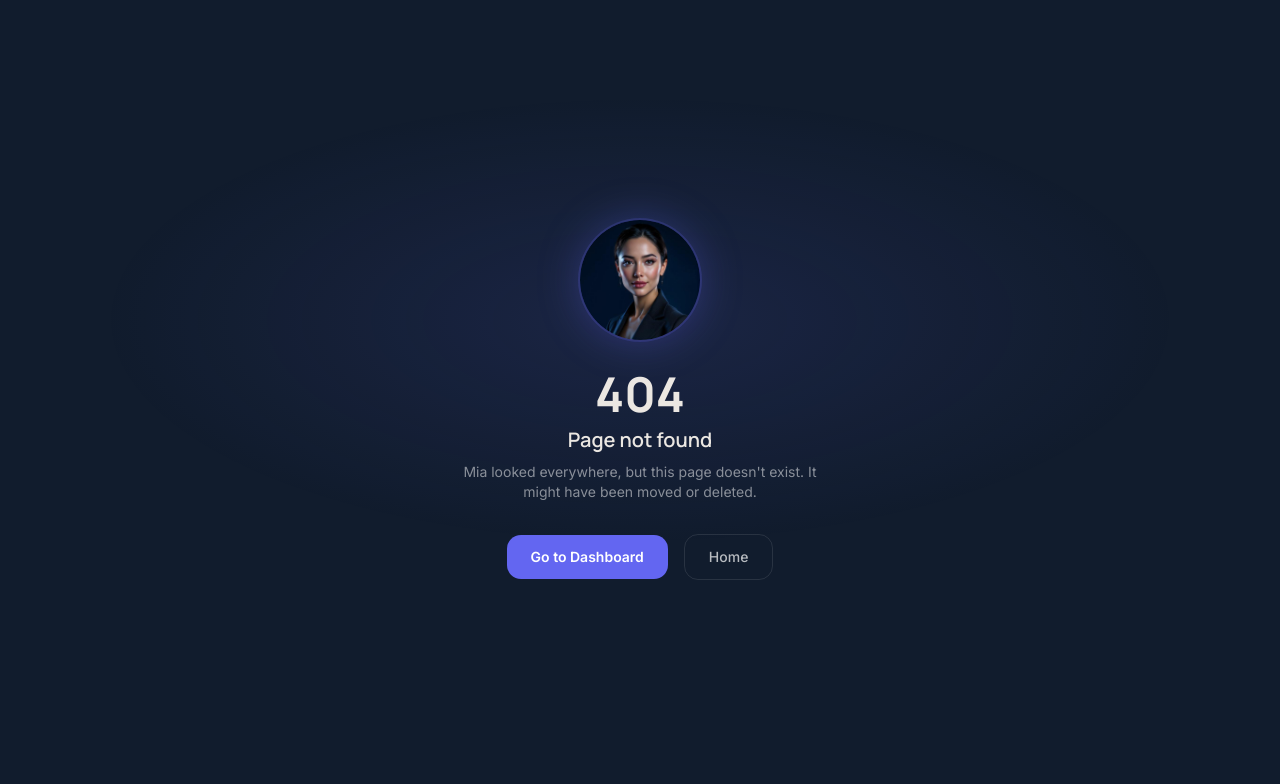
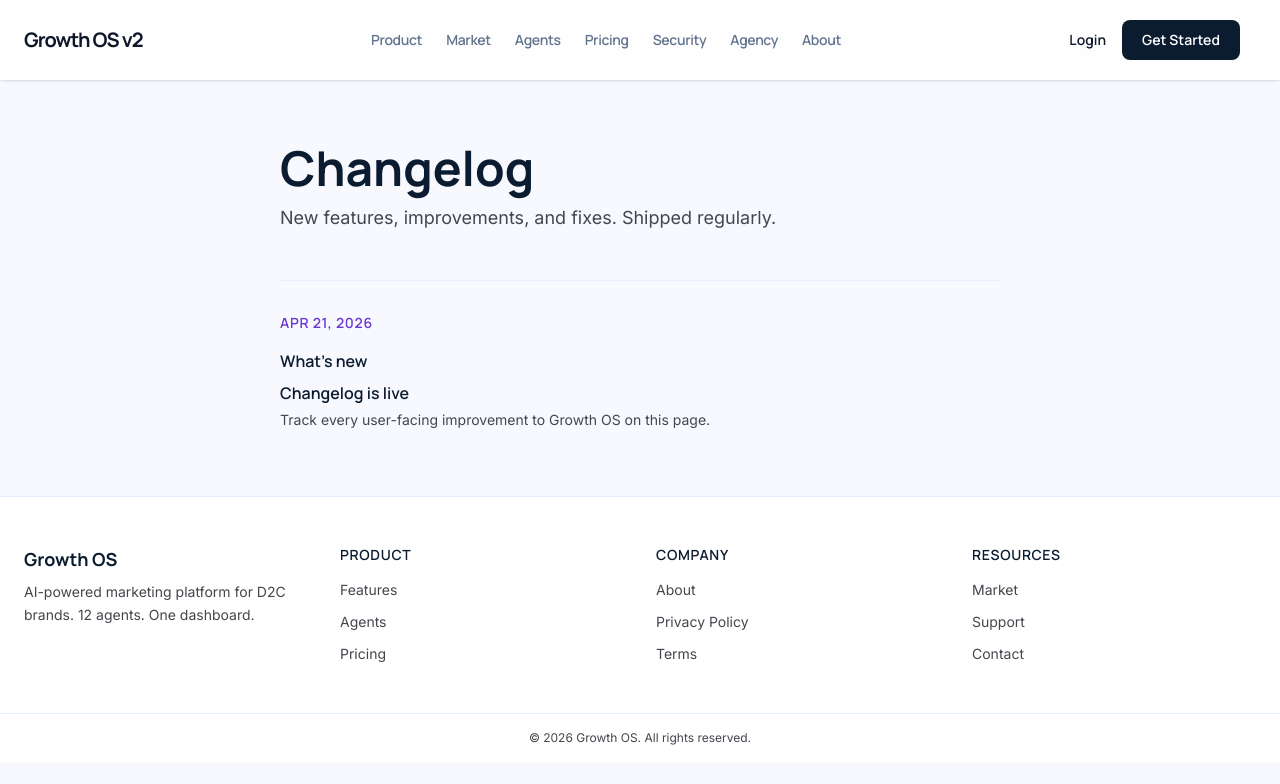
Before and after one commit to karannnaidu/growthOSFinal, a Next.js app: page /changelog in a window 1280 px wide. Before the commit this address had no page. Shown: the top 784 px of the page. Built offline with nearby package versions, Linux system fonts and the light colour scheme; no server answers.

Commit message:
feat(changelog): add public /changelog page

```diff
--- /dev/null
+++ b/src/app/changelog/client.tsx
@@ -0,0 +1,100 @@
+'use client'
+
+import { PublicNav } from '@/components/landing/public-nav'
+import { PublicFooter } from '@/components/landing/public-footer'
+import {
+  CHANGELOG,
+  SECTION_LABELS,
+  SECTION_ORDER,
+  type ChangelogEntry,
+  type ChangelogItemType,
+} from '../../../content/changelog'
+
+function formatDate(iso: string): string {
+  // "2026-04-21" → "Apr 21, 2026"
+  const parts = iso.split('-').map(Number)
+  const y = parts[0] ?? 1970
+  const m = parts[1] ?? 1
+  const d = parts[2] ?? 1
+  const date = new Date(Date.UTC(y, m - 1, d))
+  return date.toLocaleDateString('en-US', {
+    month: 'short',
+    day: 'numeric',
+    year: 'numeric',
+    timeZone: 'UTC',
+  })
+}
+
+function groupItems(entry: ChangelogEntry) {
+  const grouped: Record<ChangelogItemType, typeof entry.items> = {
+    'whats-new': [],
+    improvement: [],
+    fix: [],
+  }
+  for (const item of entry.items) grouped[item.type].push(item)
+  return grouped
+}
+
+export default function ChangelogPageClient() {
+  return (
+    <div className="!bg-[#f8f9ff] !text-[#0b1c30] font-body selection:bg-[#e9ddff] selection:text-[#5516be] min-h-screen">
+      <PublicNav />
+      <main className="pt-20">
+        <section className="mx-auto w-full max-w-3xl px-6 py-16">
+          <header className="mb-12">
+            <h1 className="font-heading text-4xl font-bold text-[#0b1c30] md:text-5xl">
+              Changelog
+            </h1>
+            <p className="mt-3 text-lg text-[#45464d]">
+              New features, improvements, and fixes. Shipped regularly.
+            </p>
+          </header>
+
+          <ol className="flex flex-col gap-12">
+            {CHANGELOG.map((entry) => {
+              const grouped = groupItems(entry)
+              return (
+                <li
+                  key={entry.date}
+                  className="border-t border-[#e5eeff] pt-8"
+                >
+                  <p className="font-heading text-sm font-semibold uppercase tracking-wider text-[#6b38d4]">
+                    {formatDate(entry.date)}
+                  </p>
+                  <div className="mt-4 flex flex-col gap-6">
+                    {SECTION_ORDER.map((type) => {
+                      const items = grouped[type]
+                      if (items.length === 0) return null
+                      return (
+                        <div key={type}>
+                          <h2 className="font-heading text-base font-semibold text-[#0b1c30]">
+                            {SECTION_LABELS[type]}
+                          </h2>
+                          <ul className="mt-2 flex flex-col gap-3">
+                            {items.map((item, idx) => (
+                              <li key={idx}>
+                                <p className="font-heading text-base font-semibold text-[#0b1c30]">
+                                  {item.title}
+                                </p>
+                                {item.body && (
+                                  <p className="mt-1 text-sm leading-relaxed text-[#45464d]">
+                                    {item.body}
+                                  </p>
+                                )}
+                              </li>
+                            ))}
+                          </ul>
+                        </div>
+                      )
+                    })}
+                  </div>
+                </li>
+              )
+            })}
+          </ol>
+        </section>
+      </main>
+      <PublicFooter />
+    </div>
+  )
+}
--- /dev/null
+++ b/src/app/changelog/page.tsx
@@ -0,0 +1,20 @@
+import { redirect } from 'next/navigation'
+import { createClient } from '@/lib/supabase/server'
+import ChangelogPageClient from './client'
+
+export const metadata = {
+  title: 'Changelog — Growth OS',
+  description: 'New features, improvements, and fixes. Shipped regularly.',
+  openGraph: {
+    title: 'Changelog — Growth OS',
+    description: 'New features, improvements, and fixes. Shipped regularly.',
+    type: 'website',
+  },
+}
+
+export default async function ChangelogPage() {
+  const supabase = await createClient()
+  const { data: { user } } = await supabase.auth.getUser()
+  if (user) redirect('/dashboard')
+  return <ChangelogPageClient />
+}
```
